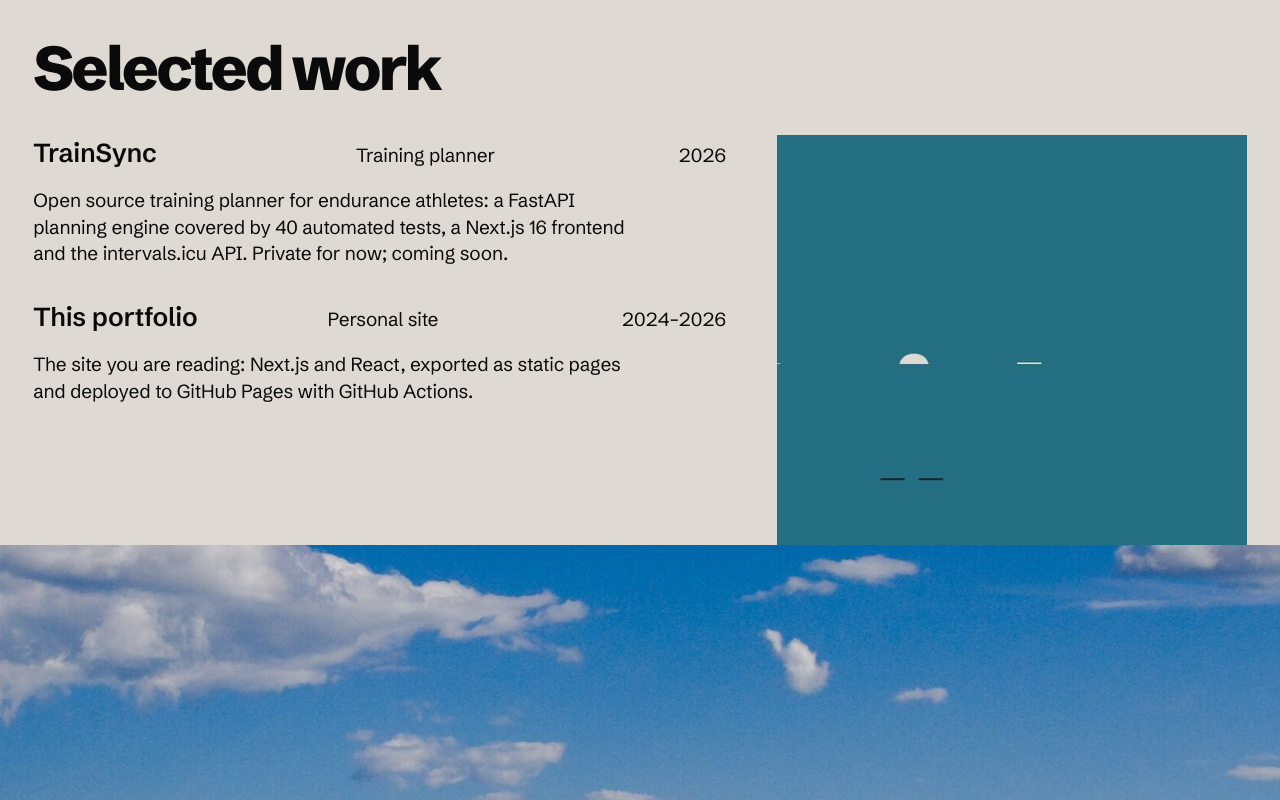
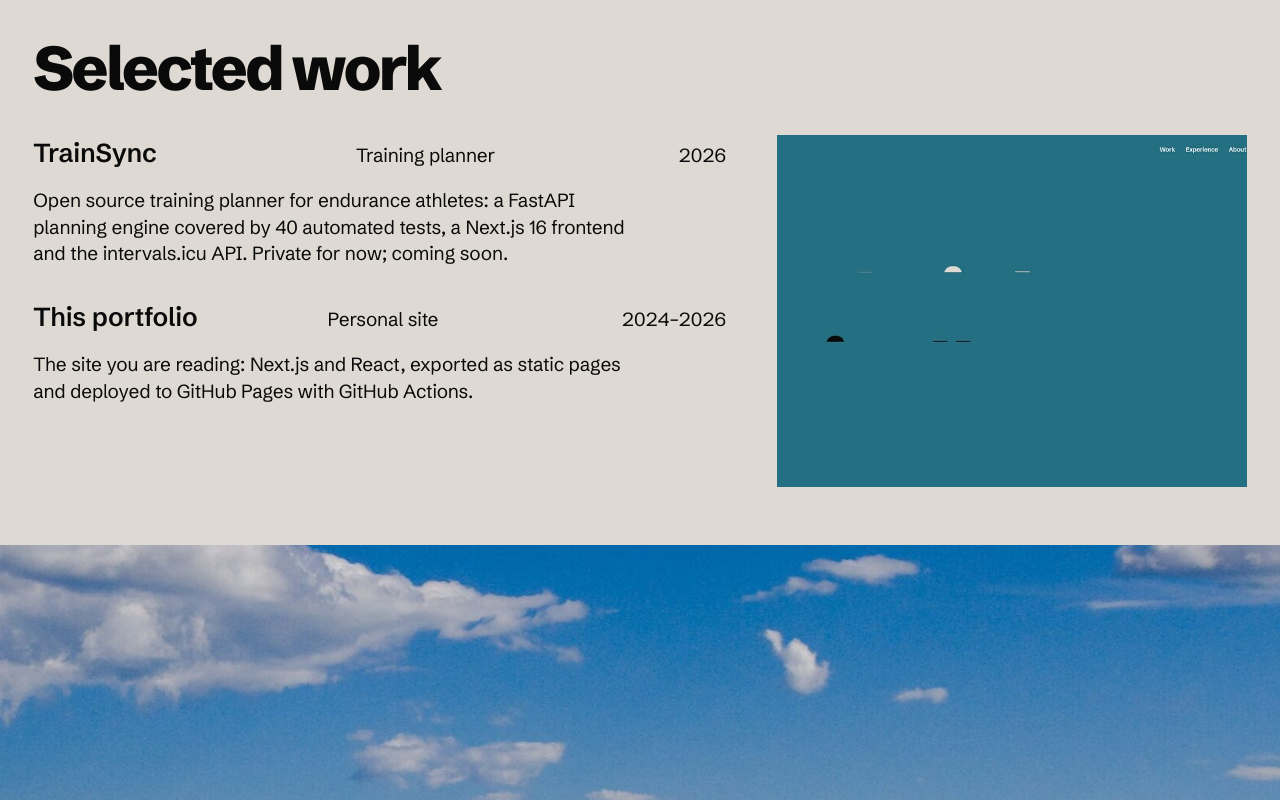
Before and after one commit to Mrclusterman/gabriel-miralles, a Next.js app: page /gabriel-miralles/ in a window 1280 px wide. Shown: the part 900-1700 px from the top of the page. Built offline with nearby package versions, Linux system fonts and the light colour scheme.

Commit message:
Vista previa de proyectos a 4:3

```diff
--- a/src/styles/globals.css
+++ b/src/styles/globals.css
@@ -259,7 +259,7 @@ a {
 }
 .ledger-preview img {
 	width: 100%;
-	aspect-ratio: 4 / 5;
+	aspect-ratio: 4 / 3;
 	object-fit: cover;
 	object-position: top;
 }
@@ -484,7 +484,7 @@ a {
 	width: 100%;
 }
 .places-main img {
-	aspect-ratio: 4 / 5;
+	aspect-ratio: 4 / 3;
 	object-fit: cover;
 }
 .places-side img {
```
